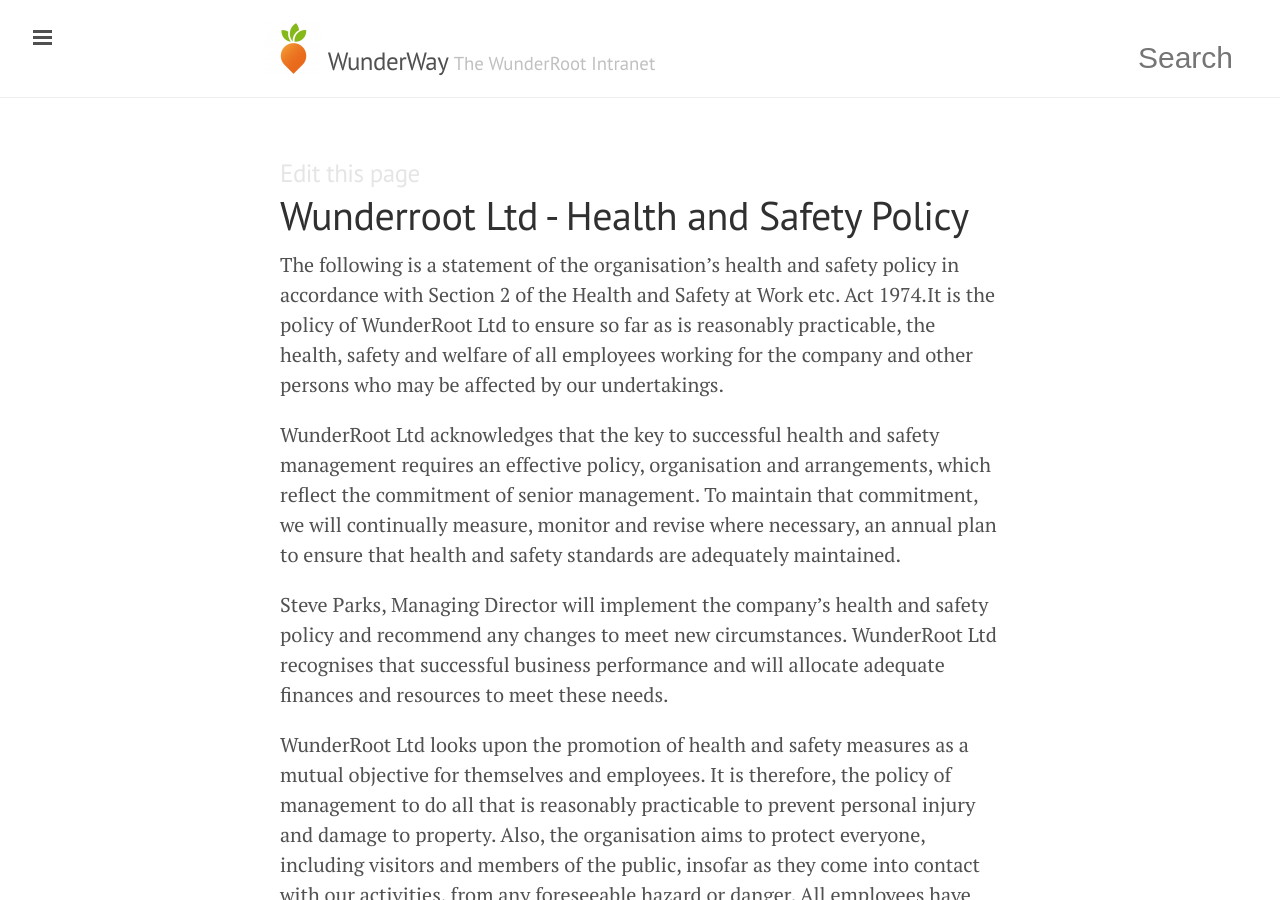
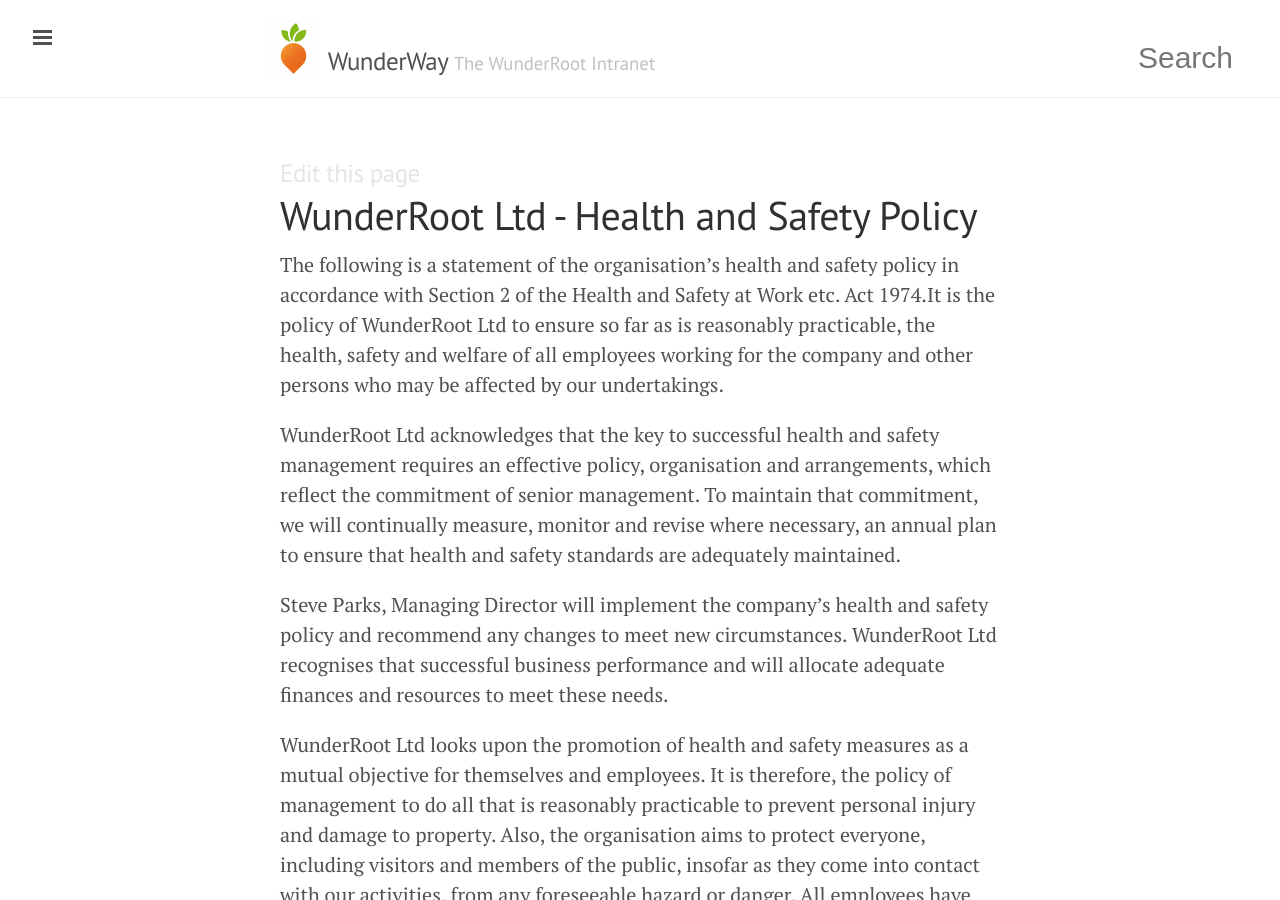
Before and after one commit to tormi/WunderWay, a Jekyll site: the page built from company/health-and-safety.md, in a window 1280 px wide and 900 px high. Built offline with Jekyll 4.4.1, drawn with Linux system fonts in a browser that asks for light colours; nearby versions of some CDN libraries; Markdown is read by kramdown in place of the engine named in the settings.

Commit message:
CamelCasing

```diff
--- a/company/health-and-safety.md
+++ b/company/health-and-safety.md
@@ -3,7 +3,7 @@
 section: company
 categories: Admin
 tags:
-title: Wunderroot Ltd - Health and Safety Policy
+title: WunderRoot Ltd - Health and Safety Policy
 ---
 
 
```
